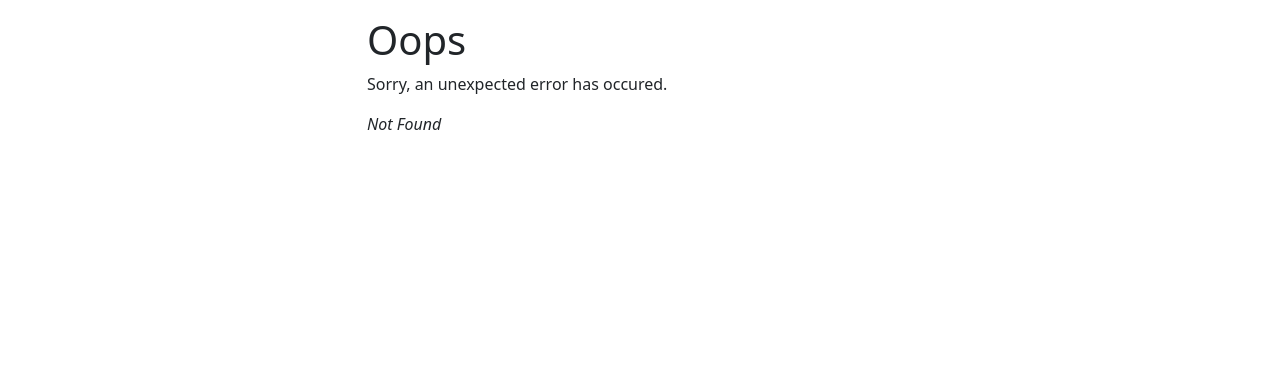
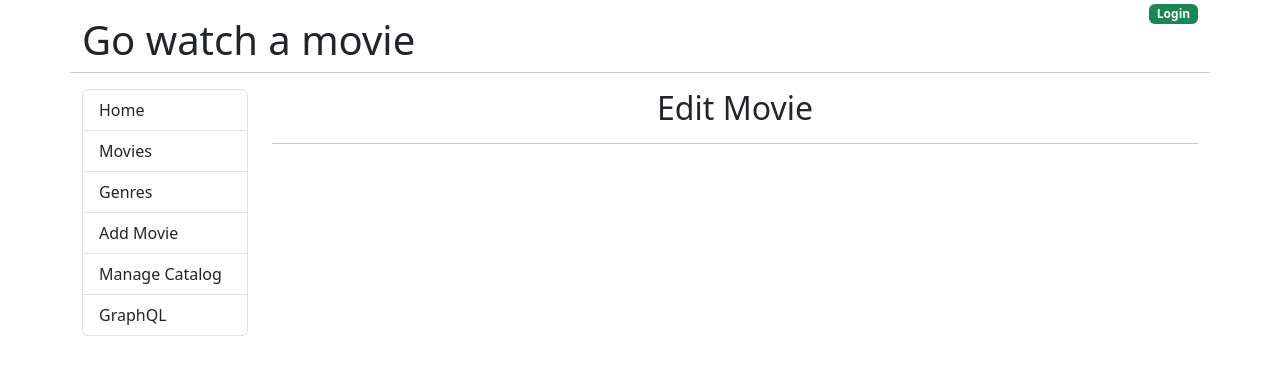
Before and after one commit to chrisarmitage/go-movies-front-end, a React (Create React App) app: page /admin/movie/0 in a window 1280 px wide. Before the commit this address had no page. Shown: the top 374 px of the page. Built offline with nearby package versions, Linux system fonts and the light colour scheme.

Commit message:
Add stubs for all pages

```diff
--- a/src/App.js
+++ b/src/App.js
@@ -1,4 +1,4 @@
-import { Outlet } from 'react-router-dom';
+import { Link, Outlet } from 'react-router-dom';
 
 function App() {
   return (
@@ -8,9 +8,9 @@
           <h1 className="mt-3">Go watch a movie</h1>
         </div>
         <div className="col text-end">
-          <a href="#!">
+          <Link to="/login">
             <span className="badge bg-success">Login</span>
-          </a>
+          </Link>
         </div>
         <hr className="mb-3" />
       </div>
@@ -19,12 +19,12 @@
         <div className="col-md-2">
           <nav>
             <div className="list-group">
-              <a href="/" className="list-group-item list-group-item-action">Home</a>
-              <a href="/movies" className="list-group-item list-group-item-action">Movies</a>
-              <a href="#!" className="list-group-item list-group-item-action">Genres</a>
-              <a href="#!" className="list-group-item list-group-item-action">Add Movie</a>
-              <a href="#!" className="list-group-item list-group-item-action">Manage Catalog</a>
-              <a href="#!" className="list-group-item list-group-item-action">GraphQL</a>
+              <Link to="/" className="list-group-item list-group-item-action">Home</Link>
+              <Link to="/movies" className="list-group-item list-group-item-action">Movies</Link>
+              <Link to="/genres" className="list-group-item list-group-item-action">Genres</Link>
+              <Link to="/admin/movie/0" className="list-group-item list-group-item-action">Add Movie</Link>
+              <Link to="/manage-catalog" className="list-group-item list-group-item-action">Manage Catalog</Link>
+              <Link to="/graphql" className="list-group-item list-group-item-action">GraphQL</Link>
             </div>
           </nav>
         </div>
--- /dev/null
+++ b/src/components/EditMovie.js
@@ -0,0 +1,12 @@
+const EditMovie = () => {
+    return (
+        <>
+            <div className="text-center">
+                <h2>Edit Movie</h2>
+                <hr />
+            </div>
+        </>
+    )
+}
+
+export default EditMovie
--- /dev/null
+++ b/src/components/Genres.js
@@ -0,0 +1,12 @@
+const Genres = () => {
+    return (
+        <>
+            <div className="text-center">
+                <h2>Genres</h2>
+                <hr />
+            </div>
+        </>
+    )
+}
+
+export default Genres
--- /dev/null
+++ b/src/components/GraphQL.js
@@ -0,0 +1,12 @@
+const GraphQL = () => {
+    return (
+        <>
+            <div className="text-center">
+                <h2>GraphQL</h2>
+                <hr />
+            </div>
+        </>
+    )
+}
+
+export default GraphQL
--- a/src/components/Home.js
+++ b/src/components/Home.js
@@ -1,3 +1,4 @@
+import { Link } from 'react-router-dom'
 import Ticket from './../images/movie_tickets.jpg'
 
 const Home = () => {
@@ -6,7 +7,7 @@
             <div className="text-center">
                 <h2>Find a movie to watch tonight</h2>
                 <hr />
-                <img src={Ticket} alt="movie tickets" />
+                <Link to="/movies"><img src={Ticket} alt="movie tickets" /></Link>
             </div>
         </>
     )
--- /dev/null
+++ b/src/components/Login.js
@@ -0,0 +1,12 @@
+const Login = () => {
+    return (
+        <>
+            <div className="text-center">
+                <h2>Login</h2>
+                <hr />
+            </div>
+        </>
+    )
+}
+
+export default Login
--- /dev/null
+++ b/src/components/ManageCatalog.js
@@ -0,0 +1,12 @@
+const ManageCatalog = () => {
+    return (
+        <>
+            <div className="text-center">
+                <h2>Manage Catalog</h2>
+                <hr />
+            </div>
+        </>
+    )
+}
+
+export default ManageCatalog
```
Also changed, not shown: src/components/Movie.js (added, +12 -0 lines), src/index.js (+26 -1 lines).
